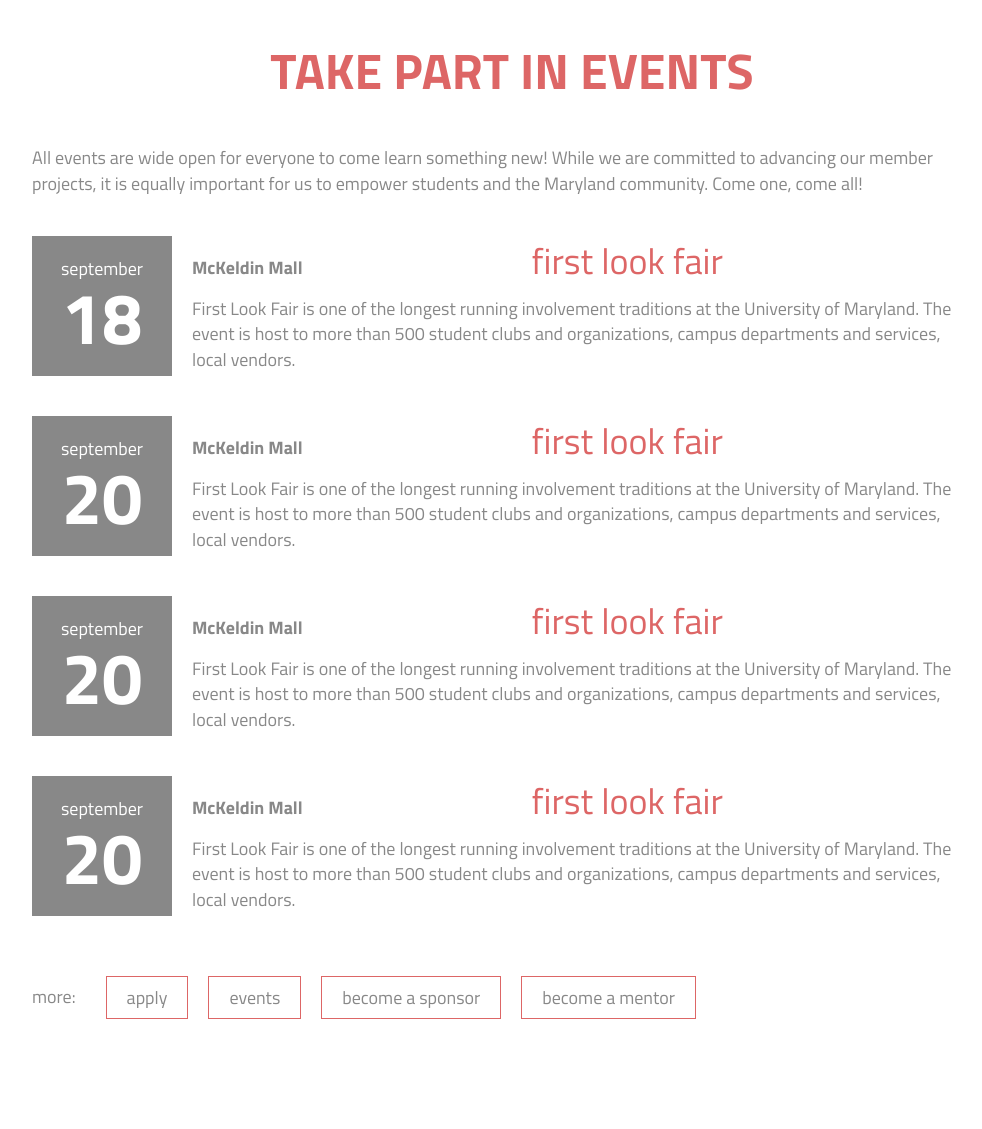
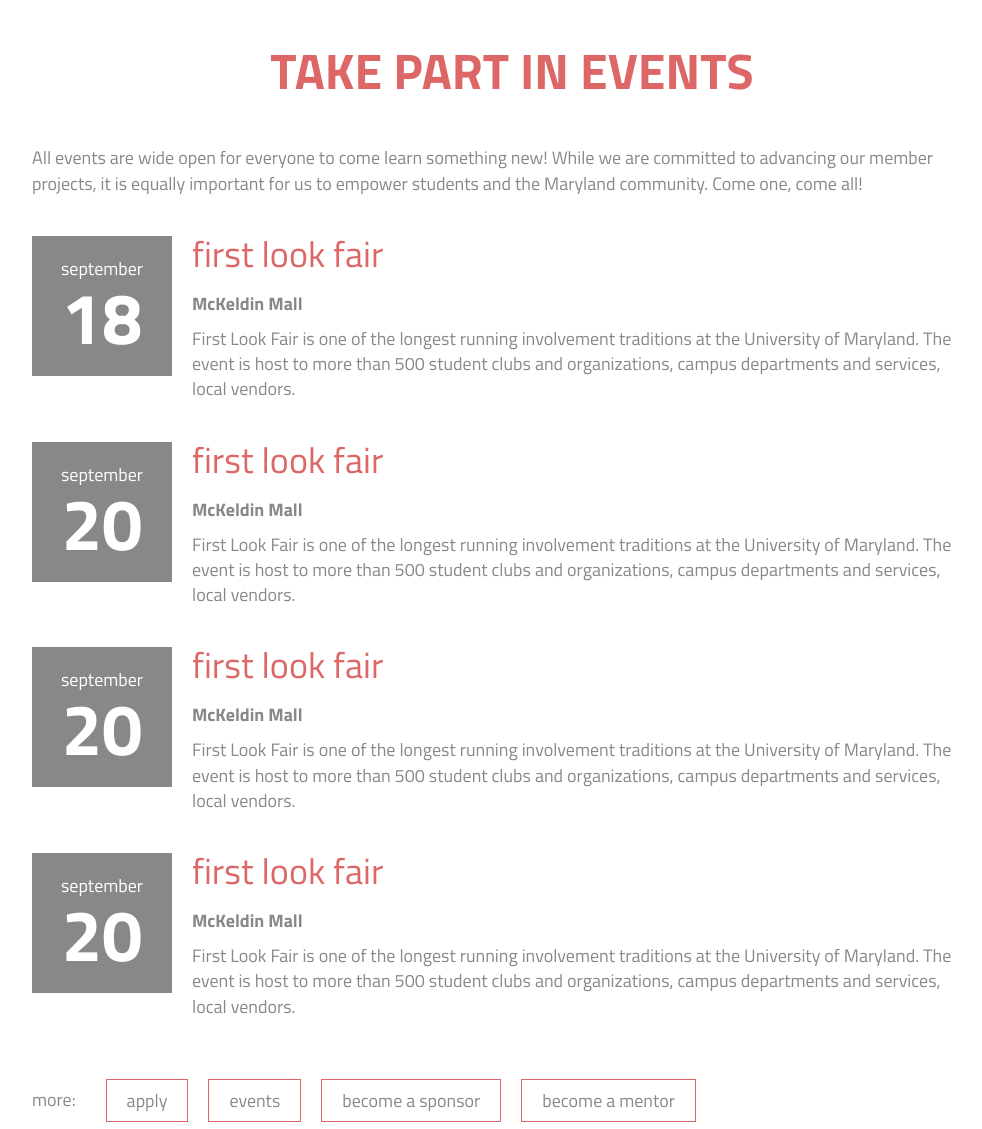
Before and after one commit to StartupShell/web-2012, a PHP site: page / in a window 1280 px wide. Shown: the part 5312-6441 px from the top of the page, without its empty margins (148-1130 px from the left). Run offline with PHP 8.4, Linux system fonts and the light colour scheme; grey boxes labelled with a size stand in for pictures from a placeholder-image service; some libraries are stand-ins or nearby versions.

Commit message:
fixed display event name
Signed-off-by: Jeff Hilnbrand <jahilnbrand@gmail.com>

```diff
--- a/css/style.css
+++ b/css/style.css
@@ -527,9 +527,10 @@ footer {
   font-weight: 400;
   text-transform: lowercase;
   font-size: 36px;
-  margin: 0 20px 0 0;
+  margin: 0;
   text-align: left;
-  display: inline-block;
+  display: block;
+  line-height: 1;
 }
 .event-details .event-location {
   float: left;
--- a/less/base.less
+++ b/less/base.less
@@ -344,9 +344,11 @@ footer {
 		font-weight: 400;
 		text-transform: lowercase;
 		font-size: 36px;
-		margin: 0 20px 0 0;
+		margin: 0;
 		text-align: left;
-		display: inline-block;
+		display: block;
+		line-height: 1;
+
 	}
 
 	.event-location {
```
